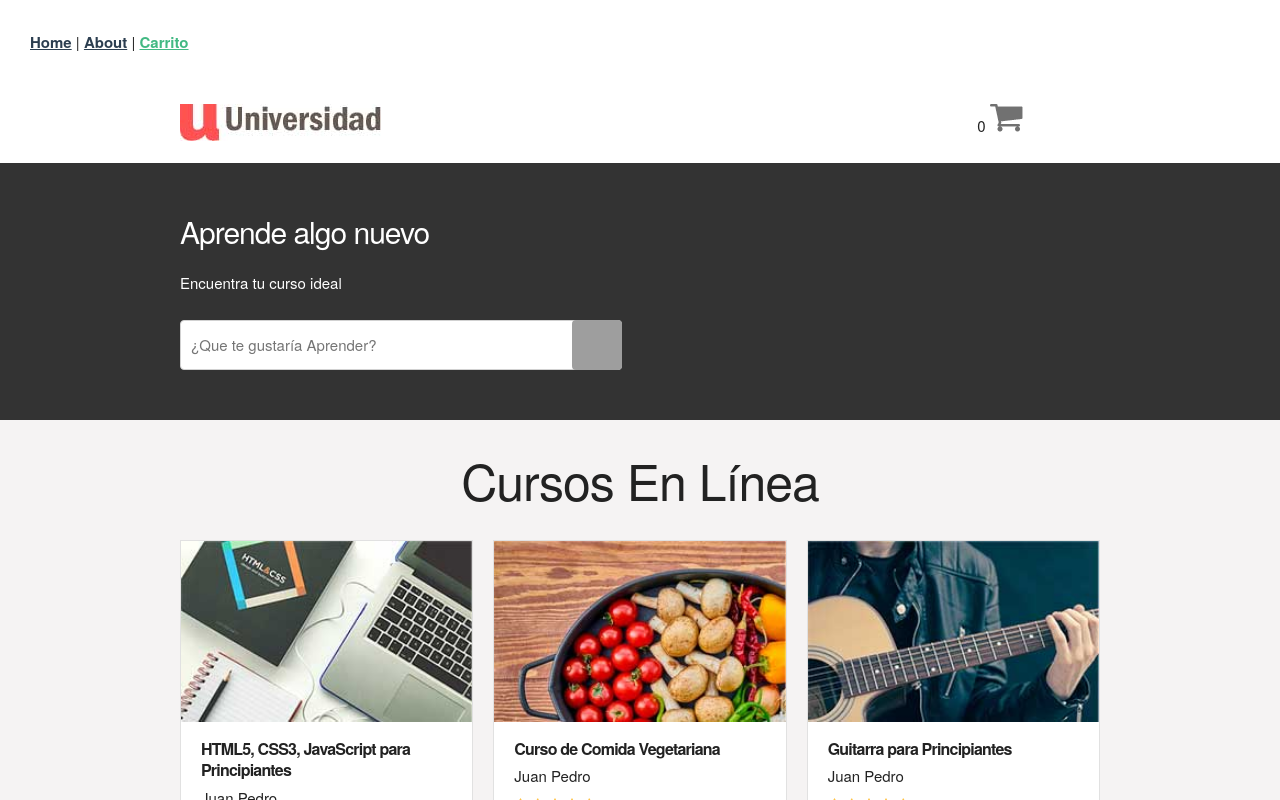
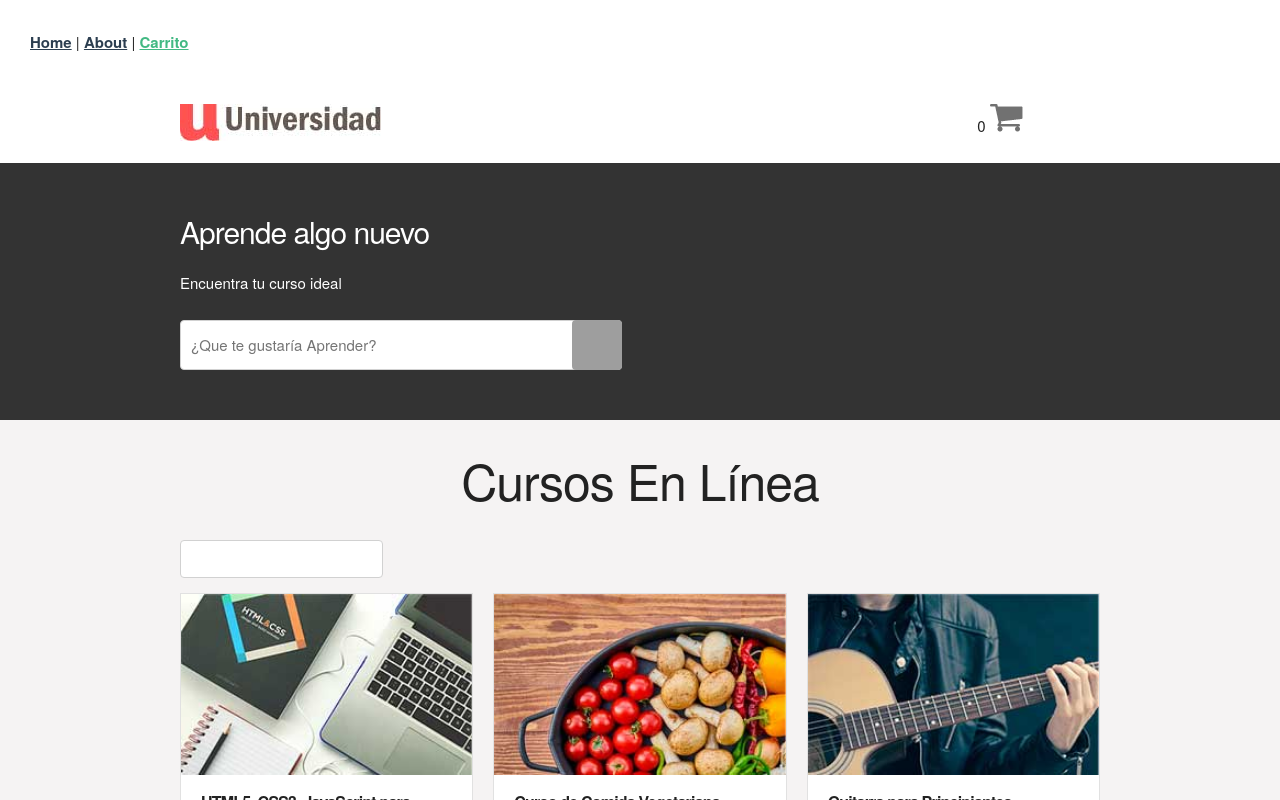
Before and after one commit to lopollodesign/prueba-vue, a Vue app: page /carrito in a window 1280 px wide. Shown: the top 800 px of the page. Built offline with nearby package versions, Linux system fonts and the light colour scheme; grey boxes are pictures that could not be loaded; what vue-chartkick would draw is missing.

Commit message:
Pongo el input dentro del CourseList, esta pendiente mejorarlo

```diff
--- a/src/components/CoursesList.vue
+++ b/src/components/CoursesList.vue
@@ -1,5 +1,10 @@
 <template>
   <div id="lista-cursos" class="container">
+
+    <input type="text" v-model="guille">
+
+    {{ guille }}
+
     <div class="lista-cursos_list">
       <CourseCard v-for="course in list" :key="course.id" :course="course" v-bind="$attrs"/>
     </div>
@@ -16,6 +21,16 @@ export default {
   },
   props: {
     list: Array,
+  },
+  data () {
+    return {
+      guille: ''
+    }
+  },
+  watch: {
+    guille() {
+      this.$emit('filtering', this.guille)
+    }
   }
 }
 </script>
--- a/src/views/Carrito.vue
+++ b/src/views/Carrito.vue
@@ -55,7 +55,7 @@
     </div>
     <h1 id="encabezado" class="encabezado">Cursos En Línea</h1>
 
-    <CoursesList :list="list" @addCourse="addToList"/>
+    <CoursesList :list="list" @addCourse="addToList" @filtering="hello"/>
 
     <footer id="footer" class="footer">
       <div class="container">
@@ -142,6 +142,9 @@ export default {
     },
     emptyCart() {
       this.addedList = []
+    },
+    hello(text) {
+      this.list = this.list.filter(course => course.name.includes(text))
     }
   }
 }
```
